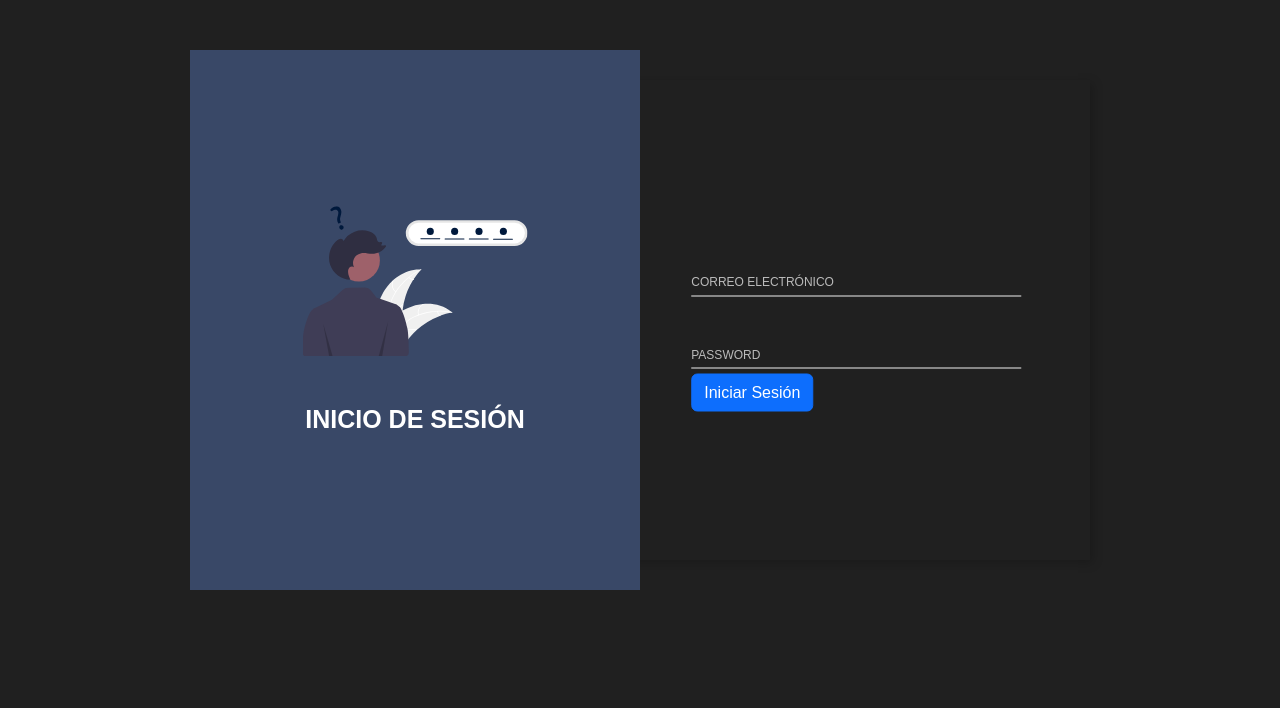
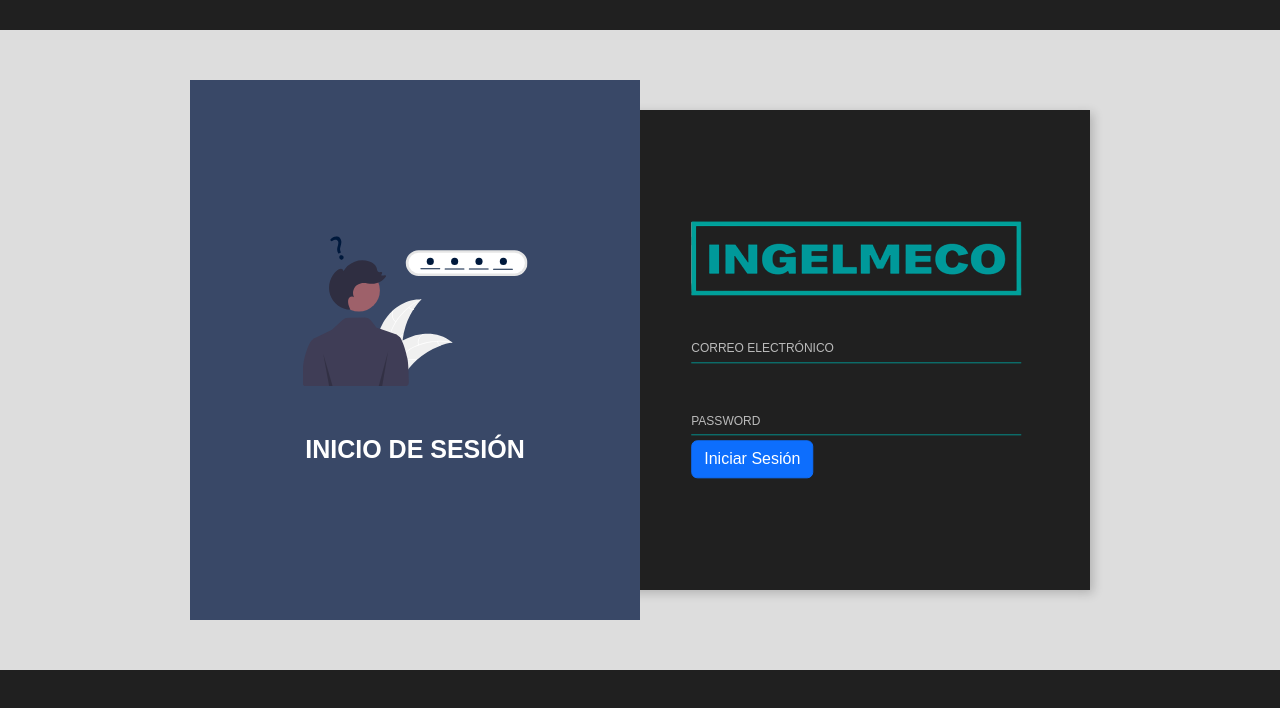
Before and after one commit to AlexGalo0/INGELMECO-Admin, a React (Vite) app: page / in a window 1280 px wide. Shown: the top 708 px of the page. Built offline with nearby package versions, Linux system fonts and the light colour scheme.

Commit message:
Avances en estilos en login

```diff
--- a/src/Components/AdminForm.tsx
+++ b/src/Components/AdminForm.tsx
@@ -45,8 +45,8 @@ export const AdminForm = () => {
     state(true);
   };
 
-  const handleBlur = (state: React.Dispatch<React.SetStateAction<boolean>>) => {
-    if (email === '' || password === '') {
+  const handleBlur = (state: React.Dispatch<React.SetStateAction<boolean>>, variable: string) => {
+    if (variable === '') {
       state(false);
     }
   };
@@ -59,16 +59,18 @@ export const AdminForm = () => {
       <div className="signup form-peice">
         <form onSubmit={handleAdminLogin} className="signup-form">
 
+          <img className="img-fluid" src="src\assets\logo.png" alt="Logo Ingemeco img" />
+
           <div className="form-group">
             <label htmlFor="email" className={isActiveEml ? 'active' : ''}>Correo Electrónico</label>
             <input
               type="email"
               id="email"
-              className="email"
+              className=""
               value={email}
               onChange={(e) => handleEmailChange(e.target.value)}
               onFocus={() => handleFocus(setIsActiveEml)}
-              onBlur={() => handleBlur(setIsActiveEml)}
+              onBlur={() => handleBlur(setIsActiveEml, email)}
               required
             />
           </div>
@@ -78,17 +80,19 @@ export const AdminForm = () => {
             <input
               type="password"
               id="password"
-              className="pass"
+              className=""
               value={password}
               onChange={(e) => handlePasswordChange(e.target.value)}
               onFocus={() => handleFocus(setIsActivePass)}
-              onBlur={() => handleBlur(setIsActivePass)}
+              onBlur={() => handleBlur(setIsActivePass, password)}
               required
             />
           </div>
+
           <button type="submit" className="btn btn-primary">
             Iniciar Sesión
           </button>
+
           {success && (
             <div className="alert alert-success mt-3">
               <span>Ingreso Exitoso</span>
@@ -100,6 +104,7 @@ export const AdminForm = () => {
               <span>Correo o Contraseña Incorrecta</span>
             </div>
           )}
+
         </form>
       </div>
     </div>
--- a/src/pages/LoginAdmin.tsx
+++ b/src/pages/LoginAdmin.tsx
@@ -2,21 +2,20 @@ import { AdminForm } from "../Components/AdminForm";
 
 export const LoginAdmin = () => {
   return (
-    <div className="container ">
+    <div className="container-login">
+      <div className="container">
         <section id="formHolder">
           <div className="row">
             <div className="col-sm-6 brand">
               <div className="heading">
                 <img className="w-100 pb-5 img-fluid" src="src\assets\undraw_forgot_password_re_hxwm.svg.svg" alt="inicio sesión img" />
-              {/* <h2>INGELMECO</h2> */}
                 <h2>Inicio de sesión</h2>
               </div>
             </div>
-
             <AdminForm />
-
           </div>
         </section>
       </div>
+    </div>
   );
 };
--- a/src/styles.css
+++ b/src/styles.css
@@ -3,6 +3,7 @@
     --color-secondary: #A5D7E8;
     --color-tertiary: #394867;
     --color-quaternary: #048C88;
+    --color-quinary: #DDDDDD;
 }
 
 body {
@@ -12,6 +13,11 @@ body {
 
 .container {
     max-width: 900px;
+}
+
+.container-login {
+    margin-top: 30px;
+    background-color: var(--color-quinary);
 }
 
 a {
@@ -85,16 +91,6 @@ section#formHolder {
     margin-bottom: 0;
 }
 
-/* .brand .success-msg a {
-    font-size: 12px;
-    text-transform: uppercase;
-    padding: 8px 30px;
-    background: #f95959;
-    text-decoration: none;
-    color: #fff;
-    border-radius: 30px;
-} */
-
 .form {
     position: relative;
 }
@@ -135,13 +131,13 @@ section#formHolder {
     position: relative;
 }
 
-.form form .form-group.hasError input {
+/* .form form .form-group.hasError input {
     border-color: #f95959 !important;
 }
 
 .form form .form-group.hasError label {
     color: #f95959 !important;
-}
+} */
 
 .form form label {
     font-size: 12px;
@@ -171,7 +167,7 @@ section#formHolder {
     display: block;
     padding: 10px 0;
     width: 100%;
-    border-bottom: 1px solid #eee;
+    border-bottom: 1px solid var(--color-quaternary);
     color: #444;
     font-size: 15px;
     font-family: "Montserrat", sans-serif;
@@ -182,7 +178,7 @@ section#formHolder {
     border-color: #f95959;
 }
 
-.form form span.error {
+/* .form form span.error {
     color: #f95959;
     font-family: "Montserrat", sans-serif;
     font-size: 12px;
@@ -190,7 +186,7 @@ section#formHolder {
     bottom: -20px;
     right: 0;
     display: none;
-}
+} */
 
 footer {
     text-align: center;
```
Also changed, not shown: src/Components/index.ts (renamed from src/Components/index.js), src/assets/logo.png (renamed from src/assets/Picture1.png). Lines whose indentation alone changed are shown as unchanged.
